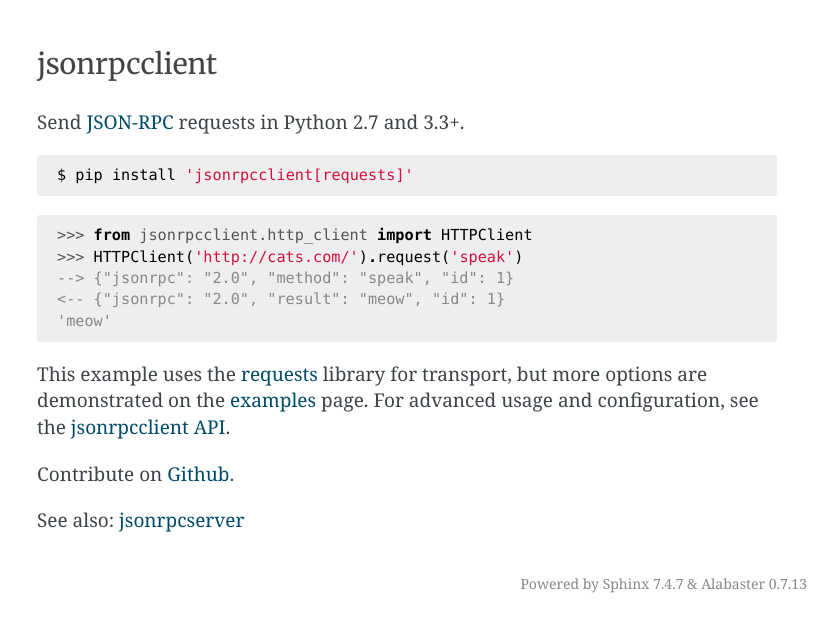
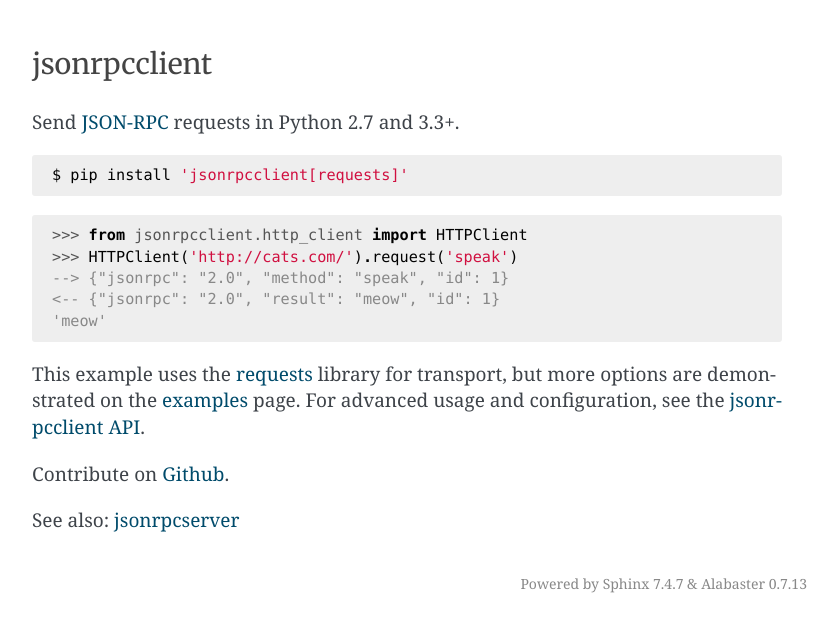
Before and after one commit to explodinglabs/jsonrpcclient, a Sphinx documentation site: the page built from doc/index.rst, in a window 1280 px wide. Shown: the top 632 px of the page, without its empty margins (233-1071 px from the left). Built offline with Sphinx 7.4.7, drawn with Linux system fonts in a browser that asks for light colours.

Commit message:
Adjust docs for mobile

```diff
--- a/doc/_static/custom.css
+++ b/doc/_static/custom.css
@@ -68,6 +68,7 @@
     background-color: inherit;
     font-family: 'Consolas', 'Menlo', 'Deja Vu Sans Mono', 'Bitstream Vera Sans Mono', monospace;
     line-height: 140%;
+    font-size: 0.9em;
 }
 
 pre {
@@ -77,4 +78,24 @@
     padding: 10px 20px;
     border: 0;
     font-size: 0.8em;
+    line-height: 140%;
 }
+
+div.body {
+    padding: 0;
+    margin: 0;
+}
+
+div.document {
+    width: 750px;
+}
+
+@media screen and (max-width: 600px) {
+    div.body {
+        padding-right: 20px;
+        padding-left: 20px;
+    }
+    div.document {
+        width: 100%;
+    }
+}
--- a/doc/_templates/layout.html
+++ b/doc/_templates/layout.html
@@ -1,5 +1,6 @@
 {% extends "!layout.html" %}
 
-{% block extrahead %}
+{%- block extrahead %}
     <link href="https://fonts.googleapis.com/css?family=Merriweather" rel="stylesheet">
+    <meta name="viewport" content="width=device-width, initial-scale=1">
 {% endblock %}
```
